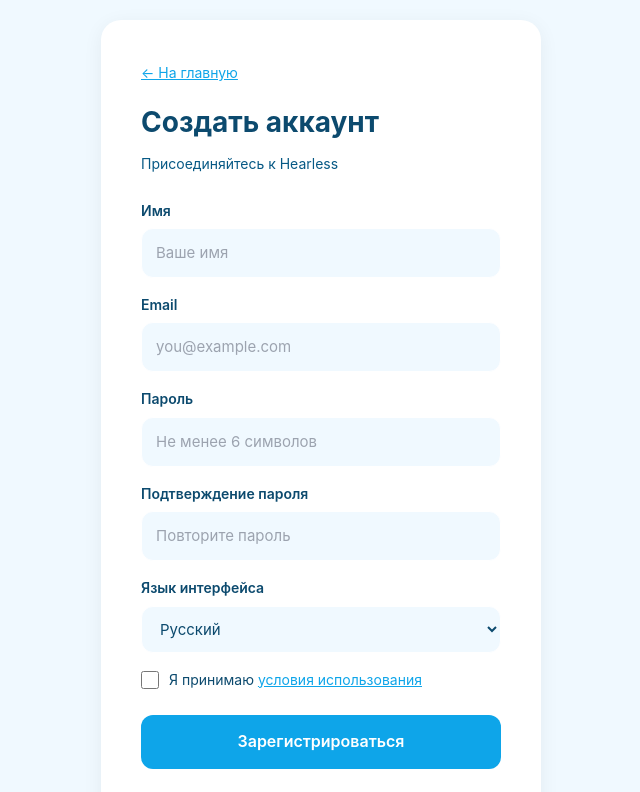
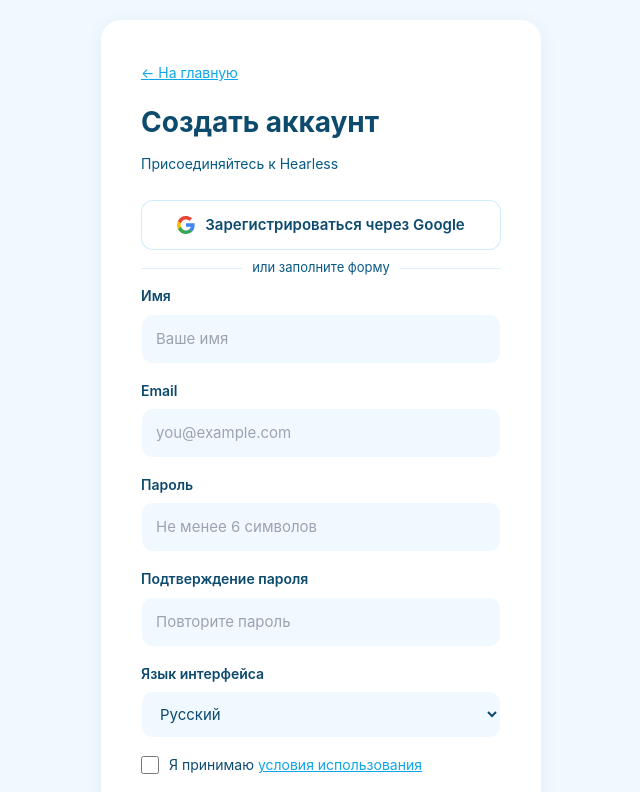
Before and after one commit to heardndb15/hearless16, a Next.js app in the folder landing/: page /register in a window 1280 px wide. Shown: the top 792 px of the page, without its empty margins (319-959 px from the left). Built offline with nearby package versions, Linux system fonts and the light colour scheme.

Commit message:
fix(auth): add Google OAuth callback, fix header crash, add Google to register

```diff
--- a/landing/app/api/auth/route.ts
+++ b/landing/app/api/auth/route.ts
@@ -32,9 +32,13 @@ export async function POST(req: NextRequest) {
     if (action === "register") {
       const supabase = createSupabase();
       const { email, password, name, language } = body;
+      const origin = req.headers.get("origin") || "";
       const { data, error } = await supabase.auth.signUp({
         email, password,
-        options: { data: { name, language: language || "ru" } },
+        options: {
+          data: { name, language: language || "ru" },
+          emailRedirectTo: `${origin}/auth/callback?next=/dashboard`,
+        },
       });
       if (error) return NextResponse.json({ error: error.message }, { status: 400 });
       const res = NextResponse.json({ user: data.user, session: data.session });
@@ -74,9 +78,10 @@ export async function POST(req: NextRequest) {
 
     if (action === "google") {
       const supabase = createSupabase();
+      const origin = req.headers.get("origin") || "";
       const { data, error } = await supabase.auth.signInWithOAuth({
         provider: "google",
-        options: { redirectTo: `${req.headers.get("origin") || ""}/dashboard` },
+        options: { redirectTo: `${origin}/auth/callback?next=/dashboard` },
       });
       if (error) return NextResponse.json({ error: error.message }, { status: 400 });
       const res = NextResponse.json({ url: data.url });
--- /dev/null
+++ b/landing/app/auth/callback/route.ts
@@ -0,0 +1,43 @@
+import { NextRequest, NextResponse } from "next/server";
+import { createServerClient } from "@supabase/ssr";
+
+export async function GET(req: NextRequest) {
+  const { searchParams, origin } = new URL(req.url);
+  const code = searchParams.get("code");
+  const next = searchParams.get("next") ?? "/dashboard";
+
+  if (!code) {
+    return NextResponse.redirect(`${origin}/login?error=no_code`);
+  }
+
+  if (!process.env.NEXT_PUBLIC_SUPABASE_URL || !process.env.NEXT_PUBLIC_SUPABASE_ANON_KEY) {
+    return NextResponse.redirect(`${origin}/login?error=not_configured`);
+  }
+
+  const cookieStore: { name: string; value: string; options: Record<string, unknown> }[] = [];
+
+  const supabase = createServerClient(
+    process.env.NEXT_PUBLIC_SUPABASE_URL,
+    process.env.NEXT_PUBLIC_SUPABASE_ANON_KEY,
+    {
+      cookies: {
+        getAll() { return req.cookies.getAll(); },
+        setAll(cookies) {
+          cookies.forEach(({ name, value, options }) =>
+            cookieStore.push({ name, value, options })
+          );
+        },
+      },
+    }
+  );
+
+  const { error } = await supabase.auth.exchangeCodeForSession(code);
+
+  if (error) {
+    return NextResponse.redirect(`${origin}/login?error=auth_failed`);
+  }
+
+  const res = NextResponse.redirect(`${origin}${next}`);
+  cookieStore.forEach((c) => res.cookies.set(c.name, c.value, c.options as Parameters<typeof res.cookies.set>[2]));
+  return res;
+}
--- a/landing/app/register/page.tsx
+++ b/landing/app/register/page.tsx
@@ -28,6 +28,26 @@ export default function RegisterPage() {
   const [serverError, setServerError] = useState("");
   const [success, setSuccess] = useState(false);
   const [confirmationRequired, setConfirmationRequired] = useState(false);
+  const [googleLoading, setGoogleLoading] = useState(false);
+
+  async function handleGoogle() {
+    setGoogleLoading(true);
+    setServerError("");
+    try {
+      const res = await fetch("/api/auth", {
+        method: "POST",
+        headers: { "Content-Type": "application/json" },
+        body: JSON.stringify({ action: "google" }),
+      });
+      const json = await res.json();
+      if (json.url) window.location.href = json.url;
+      else setServerError(json.error || "Ошибка входа через Google");
+    } catch {
+      setServerError("Ошибка подключения к серверу");
+    } finally {
+      setGoogleLoading(false);
+    }
+  }
 
   // Предварительно кэшируем страницу личного кабинета для мгновенного перехода после регистрации
   useEffect(() => {
@@ -114,6 +134,25 @@ export default function RegisterPage() {
         </Link>
         <h1 style={styles.title}>Создать аккаунт</h1>
         <p style={styles.subtitle}>Присоединяйтесь к Hearless</p>
+
+        <button
+          type="button"
+          onClick={handleGoogle}
+          disabled={googleLoading}
+          style={styles.googleButton}
+        >
+          <svg style={{ flexShrink: 0 }} width="18" height="18" viewBox="0 0 18 18">
+            <path d="M17.64 9.2c0-.637-.057-1.251-.164-1.84H9v3.481h4.844c-.209 1.125-.843 2.078-1.796 2.717v2.258h2.908c1.702-1.567 2.684-3.874 2.684-6.615z" fill="#4285F4"/>
+            <path d="M9 18c2.43 0 4.467-.806 5.956-2.18l-2.908-2.259c-.806.54-1.837.86-3.048.86-2.344 0-4.328-1.584-5.036-3.711H.957v2.332A8.997 8.997 0 0 0 9 18z" fill="#34A853"/>
+            <path d="M3.964 10.71A5.41 5.41 0 0 1 3.682 9c0-.593.102-1.17.282-1.71V4.958H.957A8.996 8.996 0 0 0 0 9c0 1.452.348 2.827.957 4.042l3.007-2.332z" fill="#FBBC05"/>
+            <path d="M9 3.58c1.321 0 2.508.454 3.44 1.345l2.582-2.58C13.463.891 11.426 0 9 0A8.997 8.997 0 0 0 .957 4.958L3.964 7.29C4.672 5.163 6.656 3.58 9 3.58z" fill="#EA4335"/>
+          </svg>
+          {googleLoading ? "Загрузка..." : "Зарегистрироваться через Google"}
+        </button>
+
+        <div style={{ textAlign: "center", margin: "16px 0", borderBottom: "1px solid rgba(14,165,233,0.15)", lineHeight: "0.1em" }}>
+          <span style={{ background: "var(--white)", padding: "0 10px", fontSize: 13, color: "var(--textSecondary, #5a7a8f)" }}>или заполните форму</span>
+        </div>
 
         <form onSubmit={handleSubmit(onSubmit)} style={styles.form}>
           <div style={styles.field}>
@@ -270,6 +309,22 @@ const styles: Record<string, React.CSSProperties> = {
     cursor: "pointer",
     marginTop: 8,
   },
+  googleButton: {
+    width: "100%",
+    padding: "12px",
+    borderRadius: 12,
+    border: "1px solid rgba(14,165,233,0.2)",
+    background: "white",
+    fontSize: 15,
+    fontWeight: 600,
+    color: "#0C4A6E",
+    cursor: "pointer",
+    display: "flex",
+    alignItems: "center",
+    justifyContent: "center",
+    gap: 10,
+    marginBottom: 4,
+  },
   link: {
     color: "var(--accent)",
     textDecoration: "underline",
--- a/landing/components/Header.tsx
+++ b/landing/components/Header.tsx
@@ -21,22 +21,30 @@ export default function Header() {
   const [userName, setUserName] = useState<string | null>(null);
 
   useEffect(() => {
+    let subscription: { unsubscribe: () => void } | null = null;
+    try {
       const supabase = createClient();
       supabase.auth.getSession().then(({ data: { session } }) => {
         if (session?.user) {
           supabase.from("users").select("name").eq("id", session.user.id).single()
-          .then(({ data }) => setUserName(data?.name || session.user.email?.split("@")[0] || "Аккаунт"));
+            .then(({ data }) => setUserName(data?.name || session.user.email?.split("@")[0] || "Аккаунт"))
+            .catch(() => { if (session.user.email) setUserName(session.user.email.split("@")[0]); });
         }
-    });
-    const { data: { subscription } } = supabase.auth.onAuthStateChange((_event, session) => {
+      }).catch(() => {});
+      const { data } = supabase.auth.onAuthStateChange((_event, session) => {
         if (session?.user) {
           supabase.from("users").select("name").eq("id", session.user.id).single()
-          .then(({ data }) => setUserName(data?.name || session.user.email?.split("@")[0] || "Аккаунт"));
+            .then(({ data: profileData }) => setUserName(profileData?.name || session.user.email?.split("@")[0] || "Аккаунт"))
+            .catch(() => { if (session.user.email) setUserName(session.user.email.split("@")[0]); });
         } else {
           setUserName(null);
         }
       });
-    return () => subscription.unsubscribe();
+      subscription = data.subscription;
+    } catch {
+      // Supabase not configured — show Войти/Регистрация by default
+    }
+    return () => subscription?.unsubscribe();
   }, []);
 
   return (
```
Lines whose indentation alone changed are shown as unchanged.
